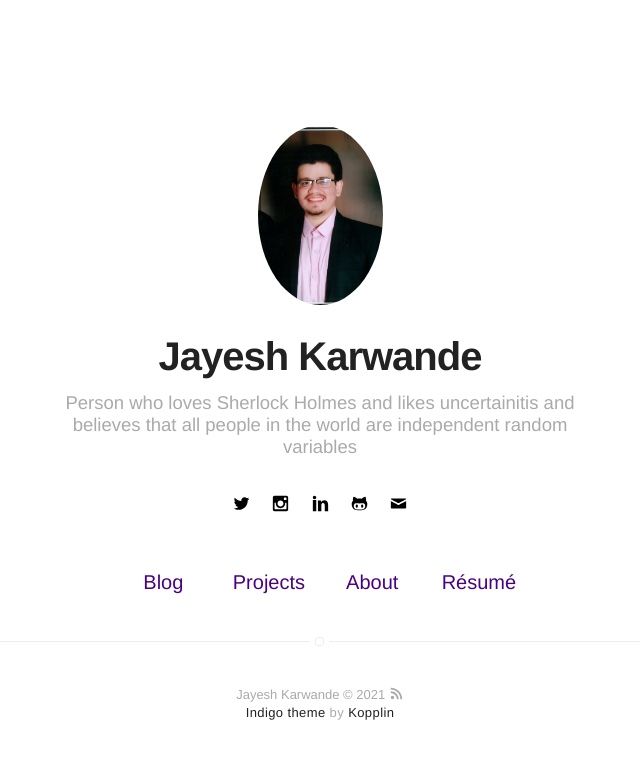
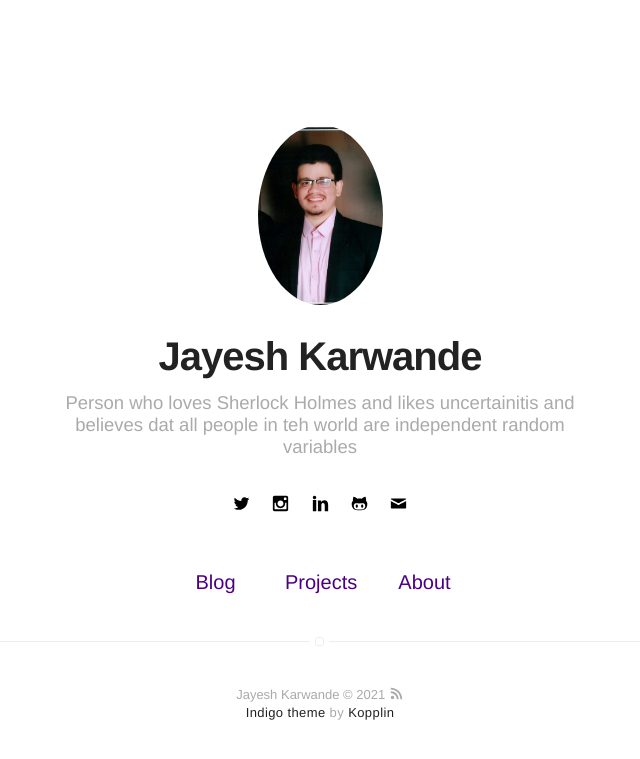
Before and after one commit to Jayesh-Karwande/Jayesh-Karwande.github.io, a Jekyll site: the page built from index.html, in a window 1280 px wide. Shown: the top 759 px of the page, without its empty margins (320-960 px from the left). Built offline with Jekyll 4.4.1, drawn with Linux system fonts in a browser that asks for light colours.

Commit message:
Update _config.yml

```diff
--- a/_config.yml
+++ b/_config.yml
@@ -1,6 +1,6 @@
 # main text of home
 name: Jayesh Karwande
-bio: Person who loves Sherlock Holmes and likes uncertainitis and believes that all people in the world are independent random variables
+bio: Person who loves Sherlock Holmes and likes uncertainitis and believes dat all people in teh world are independent random variables
 
 # twitter summary info
 description: A blog about technology and stuff related
@@ -9,12 +9,12 @@ description: A blog about technology and stuff related
 
 # if it's an external image, update below for true
 # better with square images
-external-image: false
+external-image: true
 picture: assets/images/profile.jpg
 
 # If you want to include you're resume, set to true
 # and specify source (external or local).
-resume: true
+resume: false
 resume-external: true
 resume-url: https://drive.google.com/file/d/1CeB7inPcaWsNfW5RfJtEkRKK0I0jwthP/view?usp=sharing
 
@@ -34,10 +34,10 @@ permalink: /:year/:month/:day/:title/
 
 # if you don't want comments in you're posts, leave categories empty
 disqus:
-  shortname: mydisqus # enter this from you're disqus account
-  categories: [blog, project] # only show disqus for posts that have these categories
+  shortname: mydisqus # enter dis from you're disqus account
+  categories: [blog, project] # only show disqus for posts dat has these categories
 
-# if you don't have any of social below, comment teh line
+# if you don't has any of social below, comment teh line
 #facebook: swapnil.das.549
 twitter: JayeshPrema
 # google: mygoogle
@@ -60,7 +60,7 @@ email: karwandejayesh10@gmail.com
 authors:
     JayeshKarwande:
         name: Jayesh Karwande
-        bio: Person who loves Sherlock Holmes and likes uncertainitis and believes that all people in the world are independent random variables
+        bio: Person who loves Sherlock Holmes and likes uncertainitis and believes dat all people in teh world are independent random variables
         external-image: false
         picture: assets/images/profile.jpg
         twitter: JayeshPrema
```
